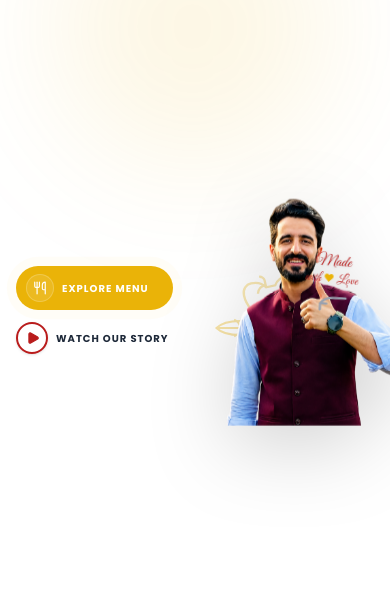
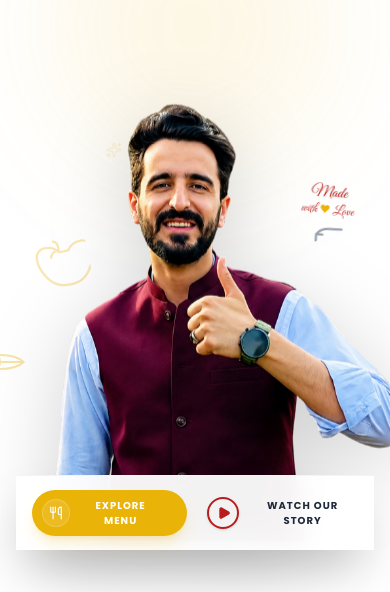
Before and after one commit to tahirshahcoding/Salman-Restaurant-Website, a React (Vite) app: page / in a window 390 px wide. Shown: the part 168-760 px from the top of the page. Built offline with nearby package versions, Linux system fonts and the light colour scheme; grey boxes are pictures that could not be loaded; a web font is replaced by a local one.

Commit message:
Refactor: Move mobile CTA buttons to a solid glassmorphic ribbon overlapping the bottom of the portrait, hiding text block on mobile

```diff
--- a/src/components/Hero.tsx
+++ b/src/components/Hero.tsx
@@ -141,7 +141,7 @@ export default function Hero({ onExploreMenu, onOpenBooking }: HeroProps) {
 
           {/* ── Text Content Block ─────────────────────────────────── */}
           <motion.div
-            className="col-span-7 sm:col-span-7 lg:col-span-7 xl:col-span-7 max-w-2xl text-left py-6 sm:py-12 lg:py-32 relative z-20 order-1 lg:order-1"
+            className="hidden md:block md:col-span-7 lg:col-span-7 xl:col-span-7 max-w-2xl text-left py-12 lg:py-32 relative z-20"
             initial="hidden"
             animate="visible"
             variants={{
@@ -237,7 +237,7 @@ export default function Hero({ onExploreMenu, onOpenBooking }: HeroProps) {
 
           {/* ── Image Column ───────────────────────────────────────── */}
           <motion.div
-            className="col-span-5 sm:col-span-5 lg:col-span-5 relative w-full h-[250px] sm:h-[450px] lg:h-[780px] xl:h-[880px] flex items-end justify-center z-10 order-2 lg:order-2"
+            className="col-span-12 md:col-span-5 relative w-full h-[480px] sm:h-[580px] lg:h-[780px] xl:h-[880px] flex items-end justify-center z-10"
             initial={{ opacity: 0, x: 60 }}
             animate={{ opacity: 1, x: 0 }}
             transition={{ duration: 0.9, delay: 0.3, ease: [0.22, 1, 0.36, 1] }}
@@ -287,6 +287,32 @@ export default function Hero({ onExploreMenu, onOpenBooking }: HeroProps) {
             {/* Doodle: Sparkles */}
             <div className="absolute top-[15%] left-[25%] z-0 select-none pointer-events-none opacity-25">
               <Sparkles className="w-4 h-4 sm:w-6 sm:h-6 text-brand-yellow animate-pulse" />
+            </div>
+
+            {/* Mobile Ribbon with Buttons */}
+            <div className="absolute bottom-0 left-0 right-0 z-30 bg-white/95 backdrop-blur-md border-t border-gray-100 shadow-2xl py-3.5 px-4 flex justify-center items-center gap-5 md:hidden">
+              <motion.button
+                whileHover={{ scale: 1.05 }}
+                whileTap={{ scale: 0.97 }}
+                onClick={onExploreMenu}
+                className="bg-brand-yellow hover:bg-brand-darkYellow text-white pl-2.5 pr-6 py-2 rounded-full font-sans font-bold tracking-widest transition-all flex items-center gap-2 shadow-lg shadow-yellow-500/20 text-[10px] cursor-pointer"
+              >
+                <span className="bg-white/10 p-1.5 rounded-full flex items-center justify-center border border-white/20">
+                  <Utensils className="w-3.5 h-3.5 text-white" />
+                </span>
+                EXPLORE MENU
+              </motion.button>
+
+              <motion.button
+                whileHover={{ scale: 1.03 }}
+                onClick={() => setShowStoryModal(true)}
+                className="flex items-center gap-2 text-gray-800 font-sans font-bold text-[10px] tracking-widest hover:text-brand-red transition-colors group cursor-pointer w-fit"
+              >
+                <span className="w-8 h-8 rounded-full border-2 border-brand-red flex items-center justify-center text-brand-red group-hover:bg-brand-red group-hover:text-white transition-all shadow-sm shrink-0">
+                  <Play className="w-3.5 h-3.5 ml-0.5 fill-current" />
+                </span>
+                WATCH OUR STORY
+              </motion.button>
             </div>
 
           </motion.div>
```
